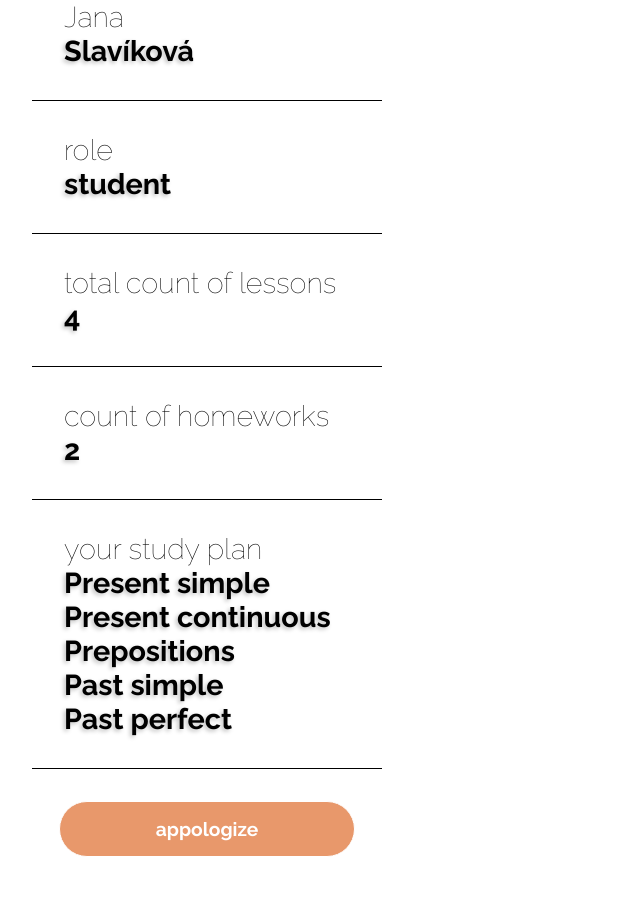
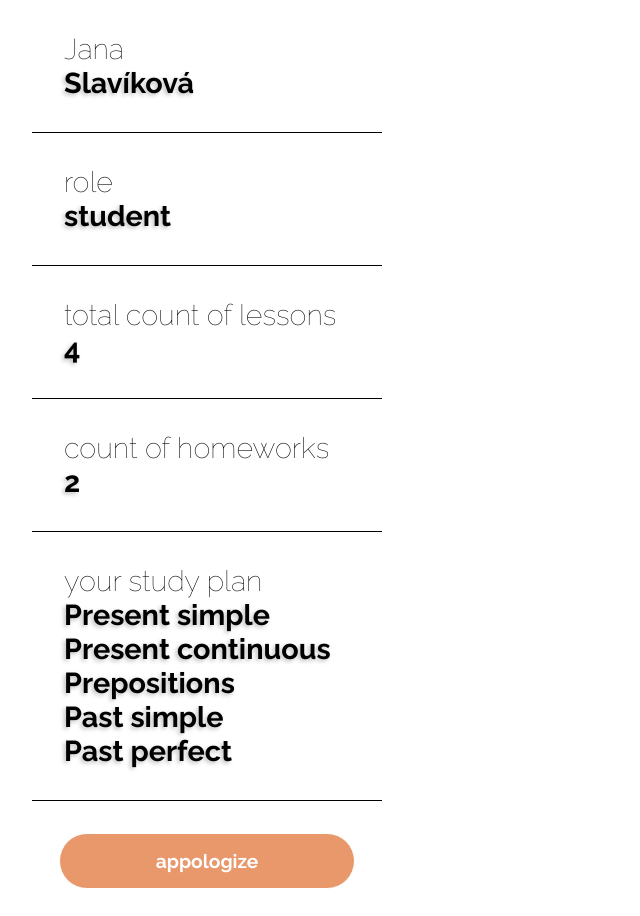
Before and after one commit to 3n0wd3n/Bachelor-Thesis, a Next.js app in the folder BT-master(nextjs)/app/: page /dashboard in a window 1280 px wide. Shown: the whole page, without its empty margins (0-640 px from the left). Before the commit the page ends 884 px from the top, so only its background shows below. Built offline with nearby package versions, Linux system fonts and the light colour scheme.

Commit message:
update overflow

```diff
--- a/BT-master(nextjs)/app/components/Student/StudentInfoPanel.style.js
+++ b/BT-master(nextjs)/app/components/Student/StudentInfoPanel.style.js
@@ -28,6 +28,7 @@ export const StudentContainer = styled.div`
   width: 350px;
   min-height: 100vh;
   margin-left: 2em;
+  margin-top: 2em;
 `;
 
 export const StudentButton = styled.button`
--- a/BT-master(nextjs)/app/pages/dashboard.js
+++ b/BT-master(nextjs)/app/pages/dashboard.js
@@ -1,7 +1,6 @@
 import Head from 'next/head'
 import Admin from '../components/Admin/Admin'
 import Student from '../components/Student/Student'
-
 export default function Home({ data }) {
   console.log(data)
 
@@ -21,7 +20,7 @@ export default function Home({ data }) {
           <Student data={data} />
         :
           <></>
-        }
+      }
     </>
   )
 }
--- a/BT-master(nextjs)/app/styles/global.style.js
+++ b/BT-master(nextjs)/app/styles/global.style.js
@@ -11,7 +11,7 @@ export const GlobalStyle = createGlobalStyle`
     scroll-behavior: smooth;
   }
   body {
-    overflow: hidden;
+    overflow: auto;
   }
   button {
     cursor: pointer;
```
